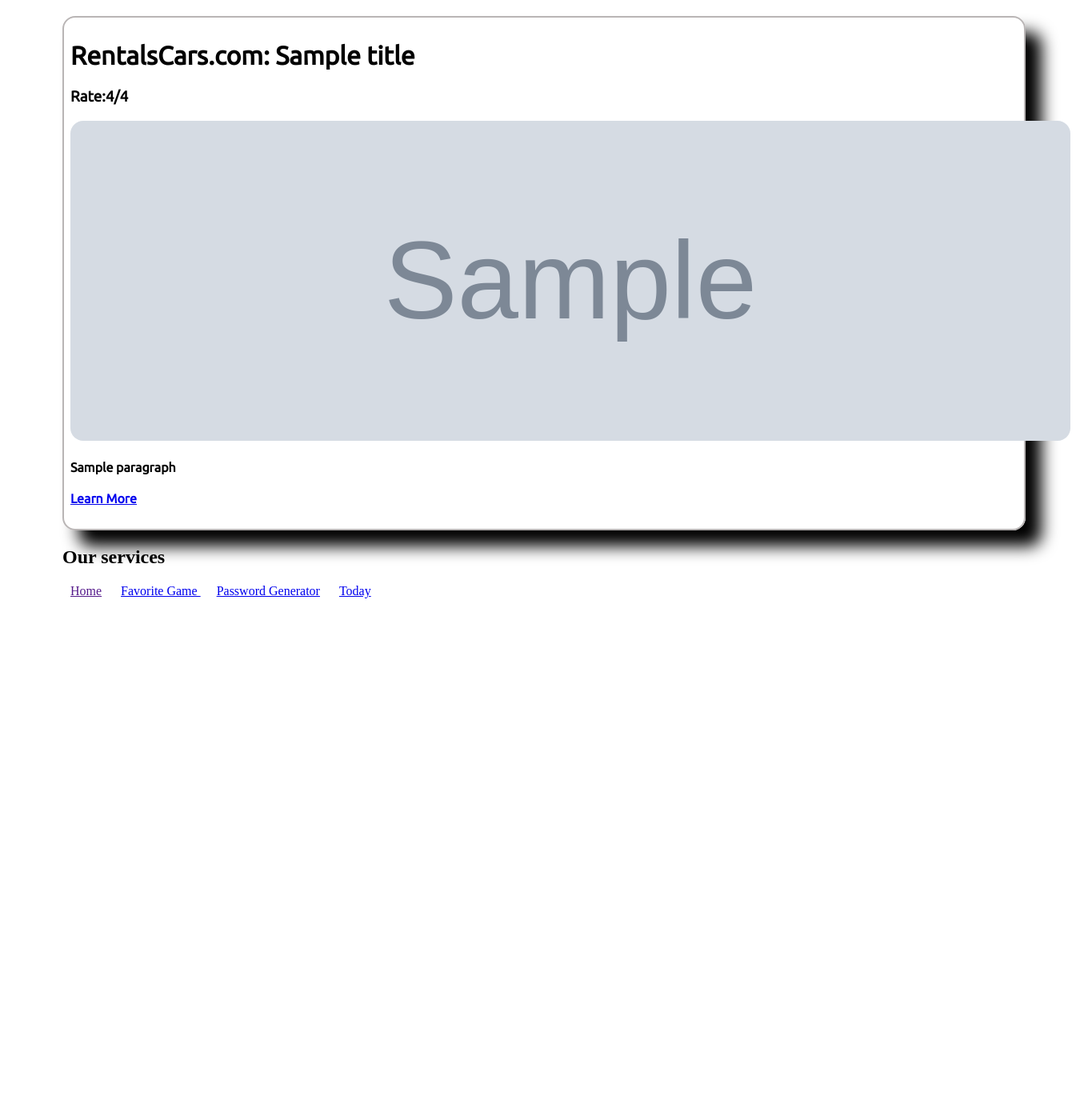
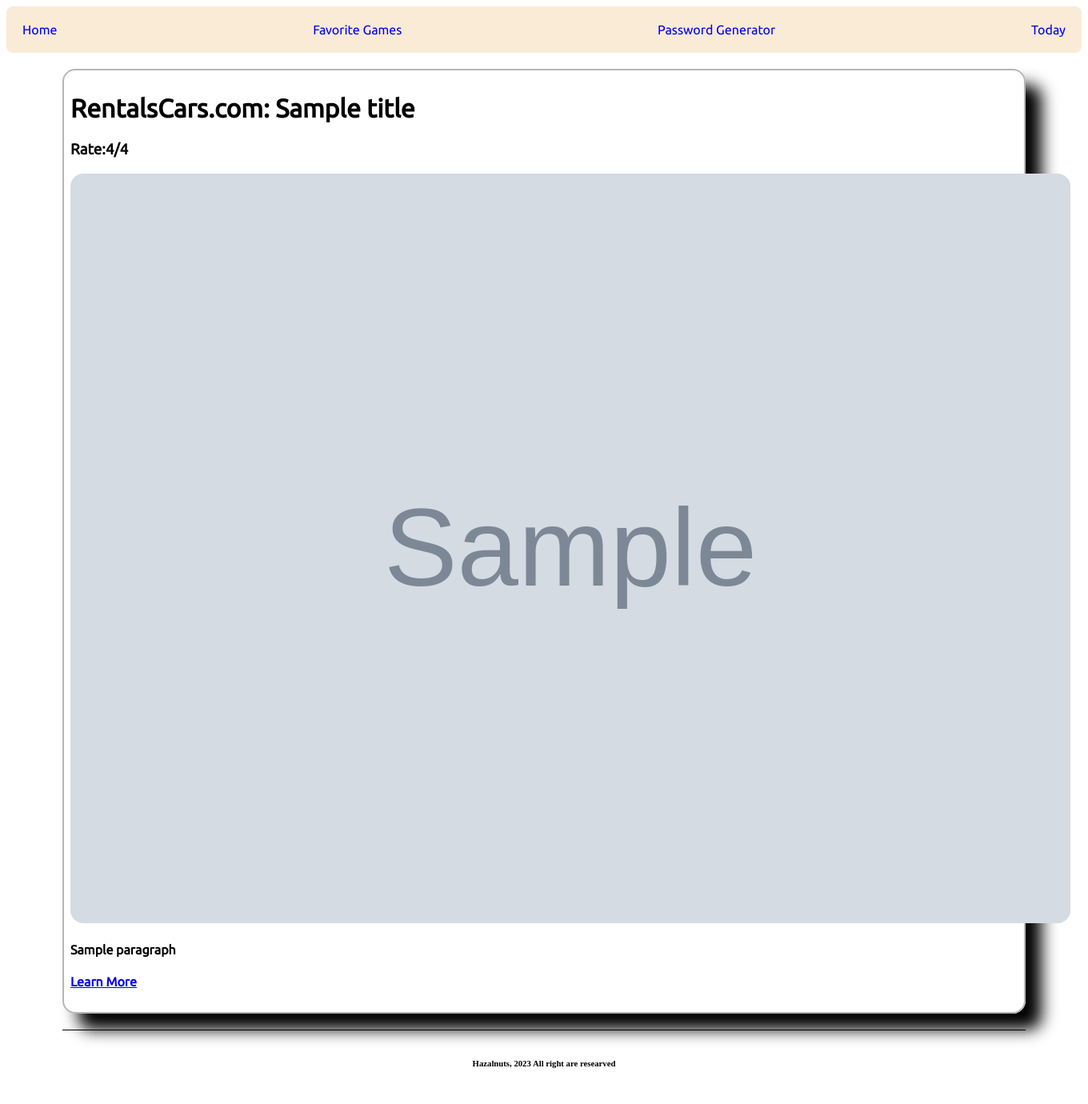
Before and after one commit to T-PYTHON-OCT-23/LAB_DJANGO_TEMPLATES, a Django app: template WebSites/car/templates/car/home_page.html in a window 1360 px wide. Shown: the whole page at 80% size. Before the commit the page ends 748 px from the top, so only its background shows below. Run offline with Django 4.2, Linux system fonts and the light colour scheme; the template is opened without the code that fills it: most values are stand-ins (such as "Sample title", 1, 10 or a date in 2020); grey boxes marked "Sample" are stand-in pictures.

Commit message:
dyamic website

```diff
--- /dev/null
+++ b/WebSites/car/static/css/main-css.css
@@ -0,0 +1,54 @@
+.main {
+    border:2px solid rgb(185, 181, 181);
+    margin: 10px;
+    padding: 20px;
+    border-radius: 16px;
+    font-family: 'Ubuntu', sans-serif;
+}
+.footer {
+    border-top: 1px solid black;
+    text-align: center;
+    padding: 10px;
+    margin-top: 20px;
+}
+.page {
+    margin: 10px;
+    margin-left: 70px;
+    margin-right: 70px;
+}
+.main1 {
+   border:2px solid rgb(185, 181, 181);
+   box-shadow: 20px 20px 20px black;
+   margin-top: 20px;
+   padding: 8px;
+   border-radius: 16px;
+   font-family: 'Ubuntu', sans-serif;
+   position: relative;
+}
+img {
+    height: 100%;
+    width: 1250px;
+    object-fit: cover;
+    border-radius: 16px;
+}
+.secound {
+    display: inline;
+}
+span {
+    padding: 10px;
+}
+
+.navbar {
+    padding: 20px;
+    margin-top: 8px;
+    border-radius: 8px;
+    background-color: antiquewhite;
+    display: flex;
+    flex-direction: row;
+    font-family: 'Ubuntu', sans-serif;
+    justify-content: space-between;
+    align-items: center;
+}
+.navbar a {
+    text-decoration: none;
+}
--- /dev/null
+++ b/WebSites/car/templates/car/base.html
@@ -0,0 +1,33 @@
+{% load static %}
+<!DOCTYPE html>
+<html lang="en">
+<head>
+    <meta charset="UTF-8">
+    <meta name="viewport" content="width=device-width, initial-scale=1.0">
+    <title>{% block title%} {% endblock %}</title>
+    <link rel="preconnect" href="https://fonts.googleapis.com">
+    <link rel="preconnect" href="https://fonts.gstatic.com" crossorigin>
+    <link href="https://fonts.googleapis.com/css2?family=Ubuntu&display=swap" rel="stylesheet">
+    <link rel="stylesheet" href="{% static 'css/main-css.css' %}">
+</head>
+<body>
+    <div>
+        <nav >
+            <div class="navbar">
+                <a href="{% url 'car:home_page_views'%}">Home</a>
+                <a href="{% url 'car:favs_game_views'%}">Favorite Games</a>
+                <a href="{% url 'car:random_password_views'%}">Password Generator</a>
+                <a href="{% url 'car:today_date_views'%}">Today</a>
+            </div>
+        </nav>
+        {% block body %}
+        {% endblock %}
+
+        <footer>
+            <div class="footer">
+                <h6> Hazalnuts, 2023 All right are researved</h6>
+            </div>
+        </footer>
+    </div>
+</body>
+</html>
--- a/WebSites/car/templates/car/home_page.html
+++ b/WebSites/car/templates/car/home_page.html
@@ -1,55 +1,12 @@
-<!DOCTYPE html>
-<html>
-<head>
-    <link rel="stylesheet" href="https://fonts.googleapis.com/css?family=Ubuntu">
-    <title>Rentals Cars</title>
-    <Style>
-        .page{
-            margin: 10px;
-            margin-left: 70px;
-            margin-right: 70px;
-        }
-        .main{
-           border:2px solid rgb(185, 181, 181);
-           box-shadow: 20px 20px 20px black;
-           margin-top: 20px;
-           padding: 8px;
-           border-radius: 16px;
-           font-family: 'Ubuntu', sans-serif;
-           position: relative;
-        }
-        img {
-            height: 400px;
-            width: 1250px;
-            object-fit: fill;
-            border-radius: 16px;
-        }
-        .secound {
-            display: inline;
-        }
-        span {
-            padding: 10px;
-        }
-    </Style>
-</head>
-<body>
+{% extends 'car/base.html' %}
+    {% block title%} Car Rentals {% endblock %}
+    {% block body %}
     <div class="page">
-    <div class="main">
+    <div class="main1">
         <h1>RentalsCars.com: {{title}}</h1>
         <h3>Rate:{{rate}}/{{rate_of}} </h3>
         <img src="{{image}}" alt="My Image">
         <h4>{{paragraph}}</h4>
         <h4><a href="https://www.topgear.com/car-news/electric/top-gears-top-20-electric-cars">Learn More</a></h4>
     </div>
-    <h2 class="our">Our services</h2>
-    <div class="secound">
-        <p>
-            <span><a href="">Home</a></span>
-            <span><a href="favs/games/">Favorite Game </a></span>
-            <span><a href="random/password/">Password Generator</a></span>
-            <span><a href="today/">Today</a></span>
-        </p>
-    </div>
-</div>
-</body>
-</html>
+    {% endblock %}
--- a/WebSites/car/views.py
+++ b/WebSites/car/views.py
@@ -4,7 +4,6 @@ import datetime
 import secrets
 import string
 today_date = datetime.date.today()
-
 
 # Create your views here.
 def home_page_views(request:HttpRequest):
```
Also changed, not shown: WebSites/car/templates/car/favs_game.html (+6 -18 lines), WebSites/car/templates/car/random_password.html (+3 -10 lines), WebSites/car/templates/car/today_date.html (+3 -9 lines), WebSites/media/Screenshot 2023-11-07 at 11.14.02 AM.png (deleted).
